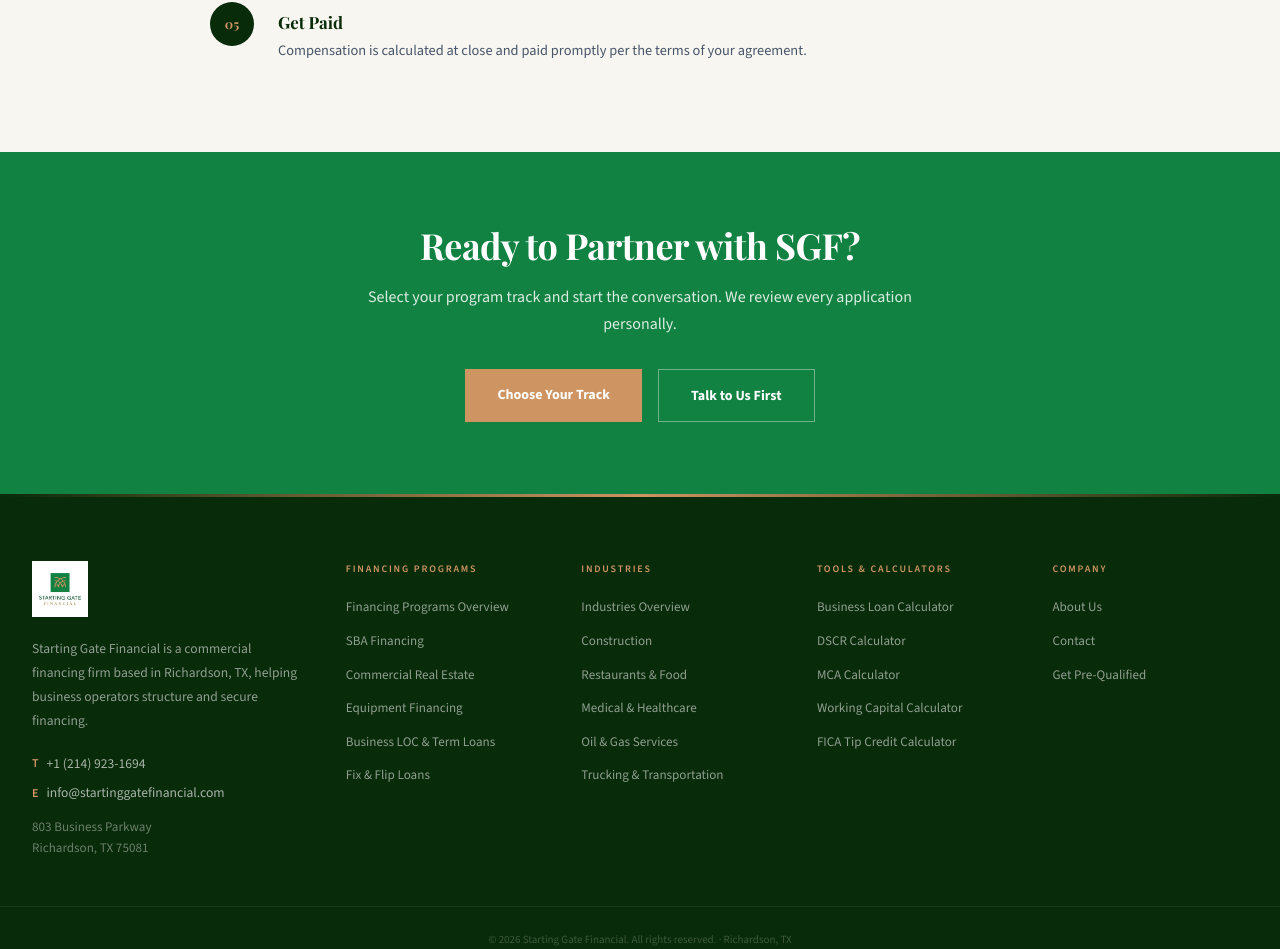
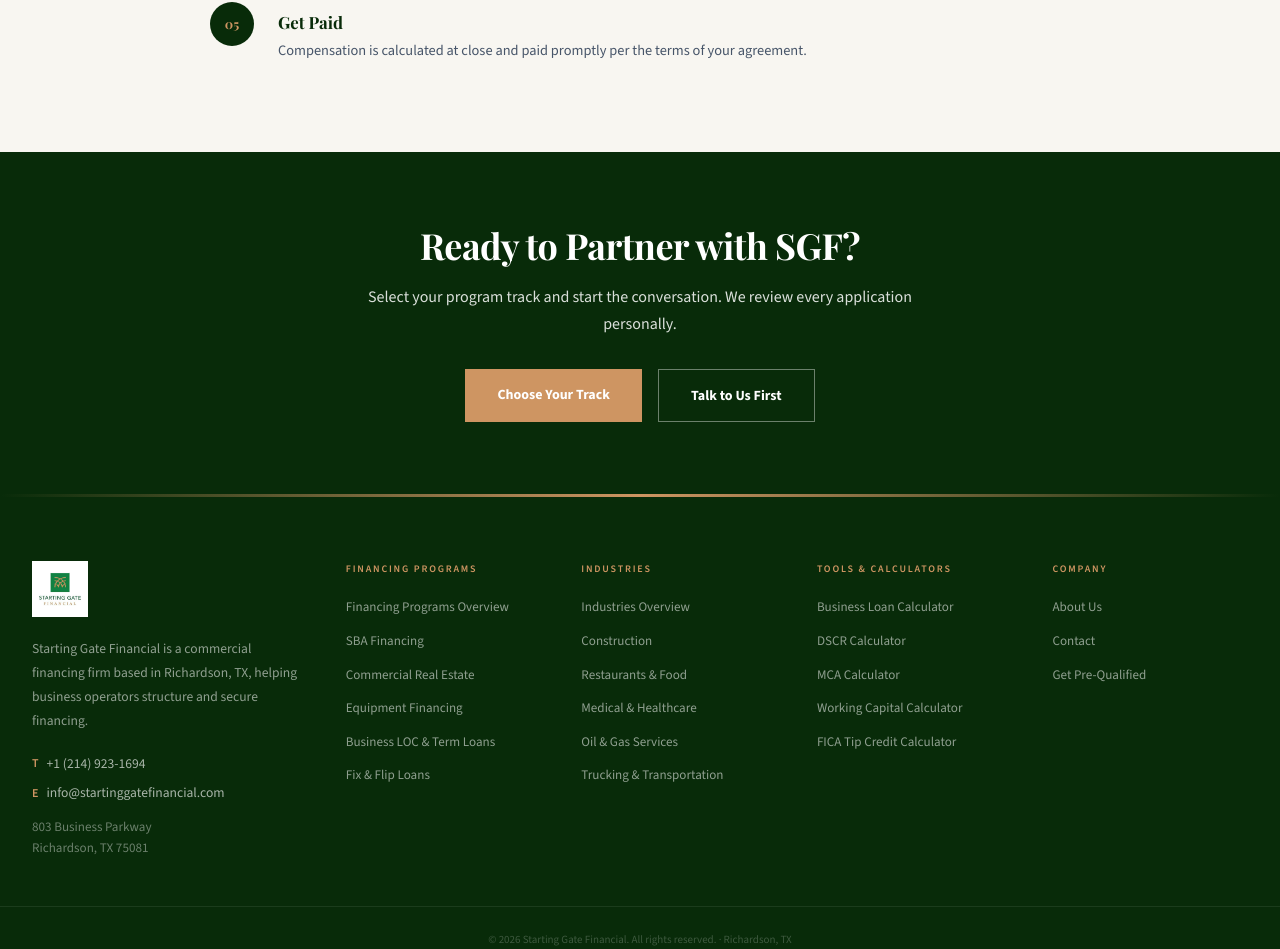
Before and after one commit to syed-sgf/sgf-site, a Next.js app: page /partners in a window 1280 px wide. Shown: the part 2424-3373 px from the top of the page. Built offline with nearby package versions, Linux system fonts and the light colour scheme; a web font is replaced by a local one.

Commit message:
fix: partners hub CTA band — primary green → dark green to match site standard

```diff
--- a/app/partners/page.tsx
+++ b/app/partners/page.tsx
@@ -172,7 +172,7 @@ export default function PartnersPage() {
       </section>
 
       {/* CTA */}
-      <section style={{ background: G.primary, padding: "4.5rem 1.5rem", textAlign: "center" }}>
+      <section style={{ background: G.dark, padding: "4.5rem 1.5rem", textAlign: "center" }}>
         <div style={{ maxWidth: 600, margin: "0 auto" }}>
           <h2 style={{ fontFamily: G.serif, fontSize: "clamp(1.5rem, 3vw, 2.25rem)", fontWeight: 700, color: "#fff", marginBottom: "1rem" }}>
             Ready to Partner with SGF?
```
